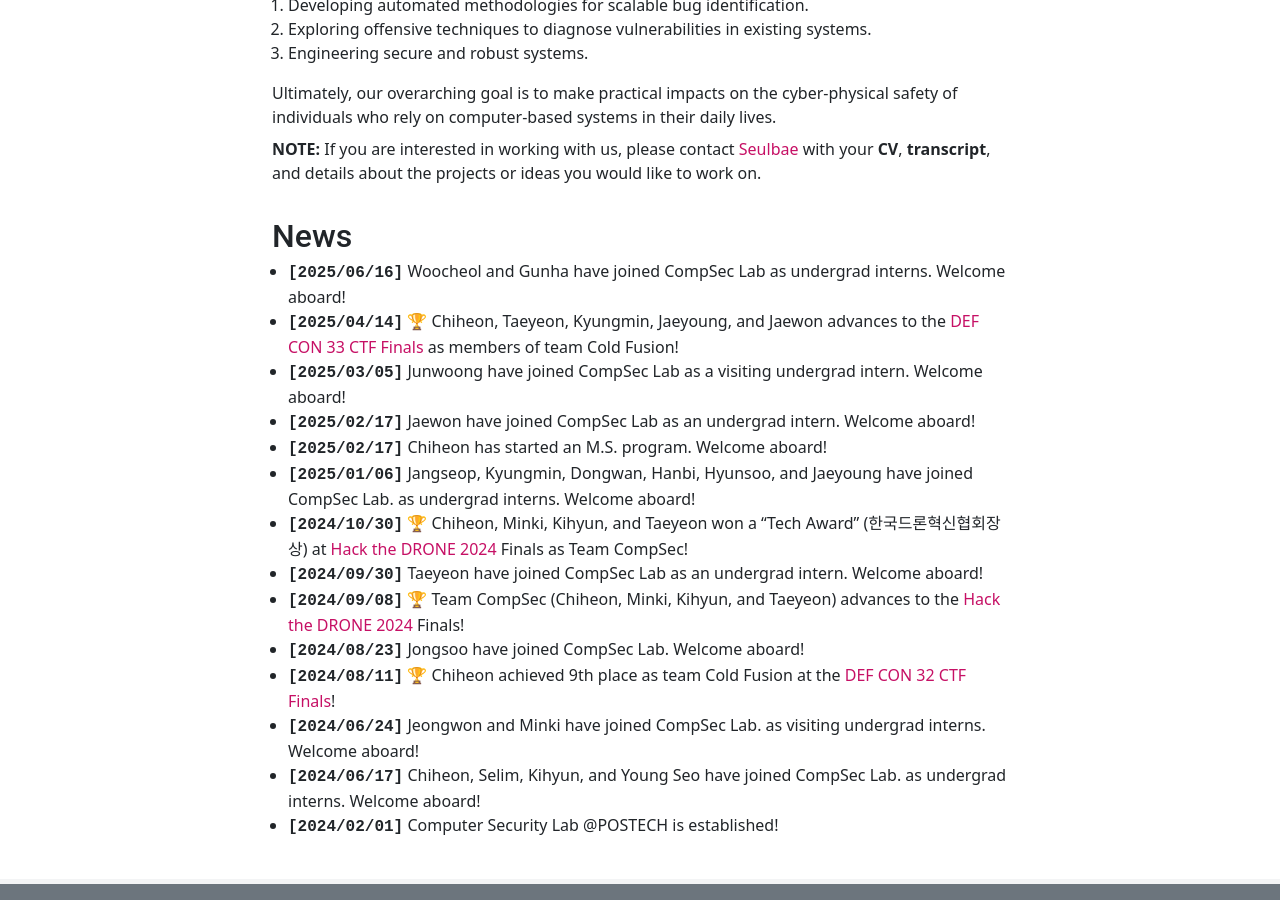
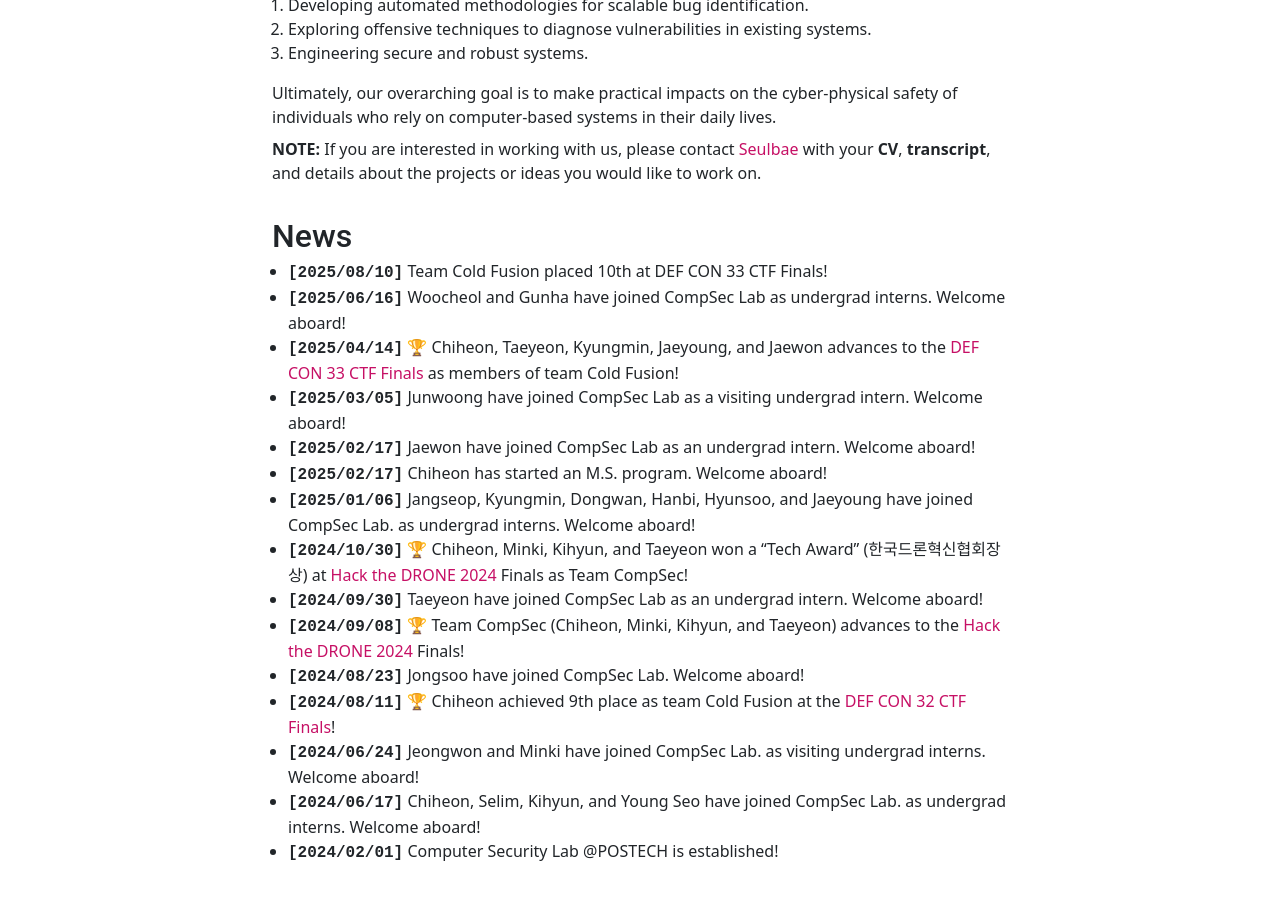
Before and after one commit to postech-compsec/postech-compsec.github.io, a Jekyll site: the page built from pages/home.md, in a window 1280 px wide and 900 px high, scrolled down 947 px. Built offline with Jekyll 4.4.1, drawn with Linux system fonts in a browser that asks for light colours; nearby versions of some CDN libraries.

Commit message:
def con 33

```diff
--- a/pages/home.md
+++ b/pages/home.md
@@ -42,6 +42,7 @@
 
 ## News
 
+- **<tt>[2025/08/10]</tt>** Team Cold Fusion placed 10th at DEF CON 33 CTF Finals!
 - **<tt>[2025/06/16]</tt>** Woocheol and Gunha have joined CompSec Lab as undergrad interns. Welcome aboard!
 - **<tt>[2025/04/14]</tt>** 🏆 Chiheon, Taeyeon, Kyungmin, Jaeyoung, and Jaewon advances to the <a href="https://defcon.org/html/defcon-33/dc-33-index.html">DEF CON 33 CTF Finals</a> as members of team Cold Fusion!
 - **<tt>[2025/03/05]</tt>** Junwoong have joined CompSec Lab as a visiting undergrad intern. Welcome aboard!
```
